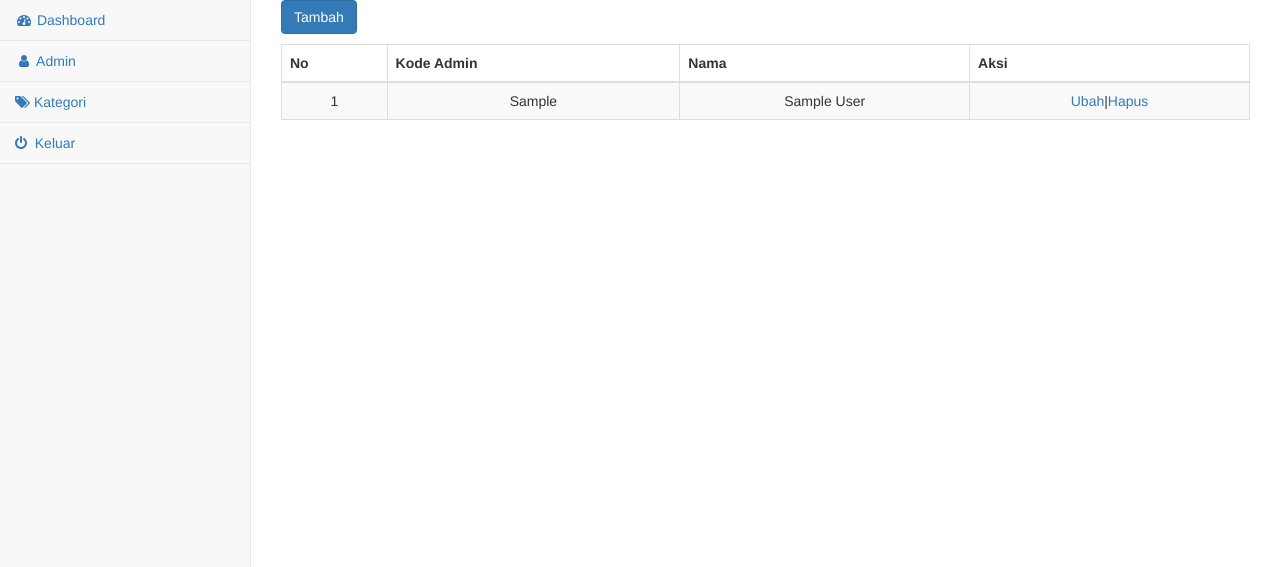
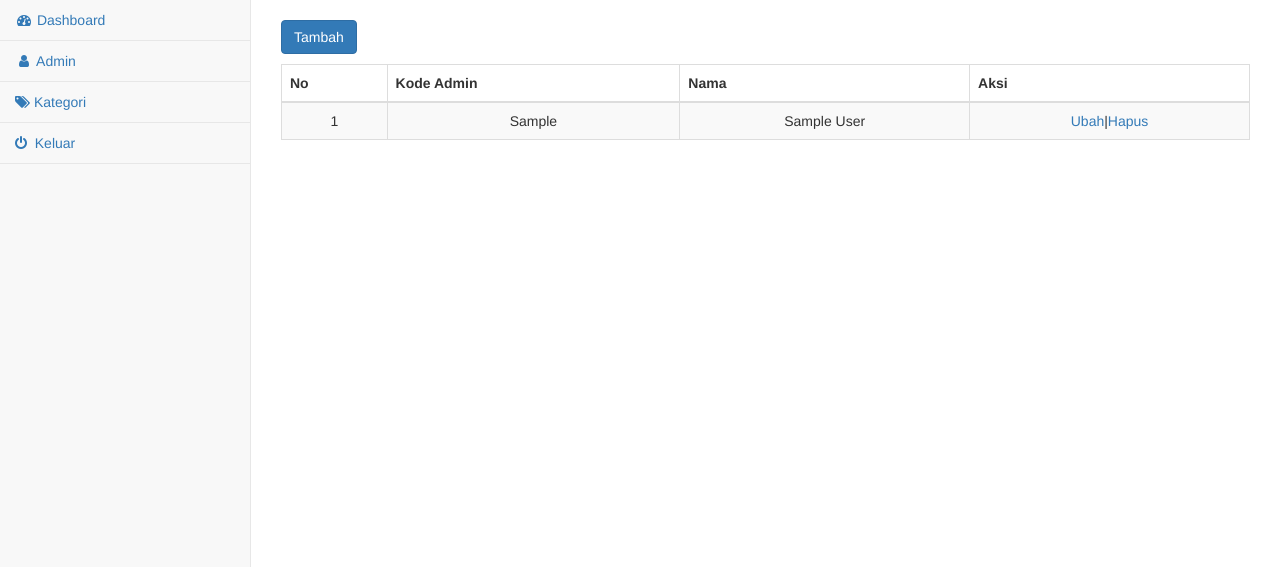
Before and after one commit to syahrulmubarok/projectoop, a CodeIgniter app: page /web/index.php/admin/index in a window 1280 px wide. Shown: the part 51-618 px from the top of the page. Run offline with CodeIgniter, Linux system fonts and the light colour scheme; tables that the repository leaves empty or names only in its code hold one stand-in row (values such as "Sample post"); some libraries are stand-ins or nearby versions.

Commit message:
Firts Commit

```diff
--- a/application/views/template/body.php
+++ b/application/views/template/body.php
@@ -63,4 +63,5 @@
 
 <div id="page-wrapper">
         <div class="row">
-            <div class="col-lg-12 mt-20">
+            <div class="col-lg-12">
+                <div class="marginatas">
```
